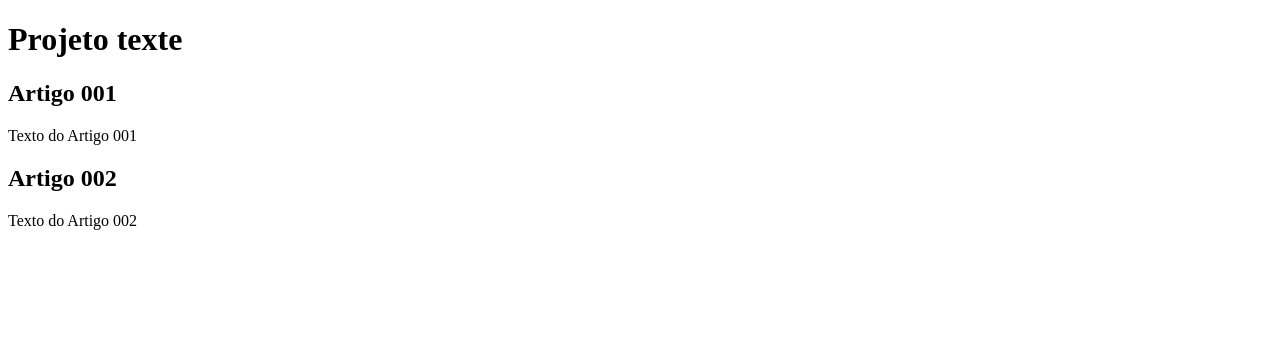
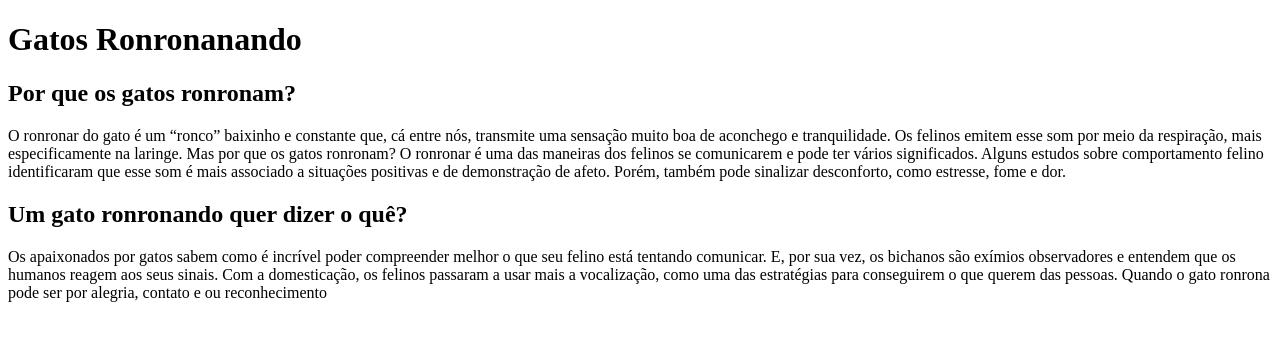
Before and after one commit to GabrielaRCampanha/projeto-site, a plain HTML site: page index.html in a window 1280 px wide. Drawn offline with Linux system fonts and the light colour scheme.

Commit message:
comecei a escrever o conteudo

```diff
--- a/index.html
+++ b/index.html
@@ -8,15 +8,15 @@
 <body>
     <main>
         <header>
-            <h1>Projeto texte</h1>
+            <h1>Gatos Ronronanando </h1>
         </header>
         <article>
-            <h2>Artigo 001</h2>
-            <p>Texto do Artigo 001</p>
+            <h2>Por que os gatos ronronam?</h2>
+            <p>O ronronar do gato é um “ronco” baixinho e constante que, cá entre nós, transmite uma sensação muito boa de aconchego e tranquilidade. Os felinos emitem esse som por meio da respiração, mais especificamente na laringe. Mas por que os gatos ronronam? O ronronar é uma das maneiras dos felinos se comunicarem e pode ter vários significados. Alguns estudos sobre comportamento felino identificaram que esse som é mais associado a situações positivas e de demonstração de afeto. Porém, também pode sinalizar desconforto, como estresse, fome e dor.</p>
         </article>
         <article>
-            <h2>Artigo 002</h2>
-            <p>Texto do Artigo 002</p>
+            <h2>Um gato ronronando quer dizer o quê?</h2>
+            <p>Os apaixonados por gatos sabem como é incrível poder compreender melhor o que seu felino está tentando comunicar. E, por sua vez, os bichanos são exímios observadores e entendem que os humanos reagem aos seus sinais. Com a domesticação, os felinos passaram a usar mais a vocalização, como uma das estratégias para conseguirem o que querem das pessoas. Quando o gato ronrona pode ser por alegria, contato e ou reconhecimento</p>
         </article>
     </main>
 </body>
```
